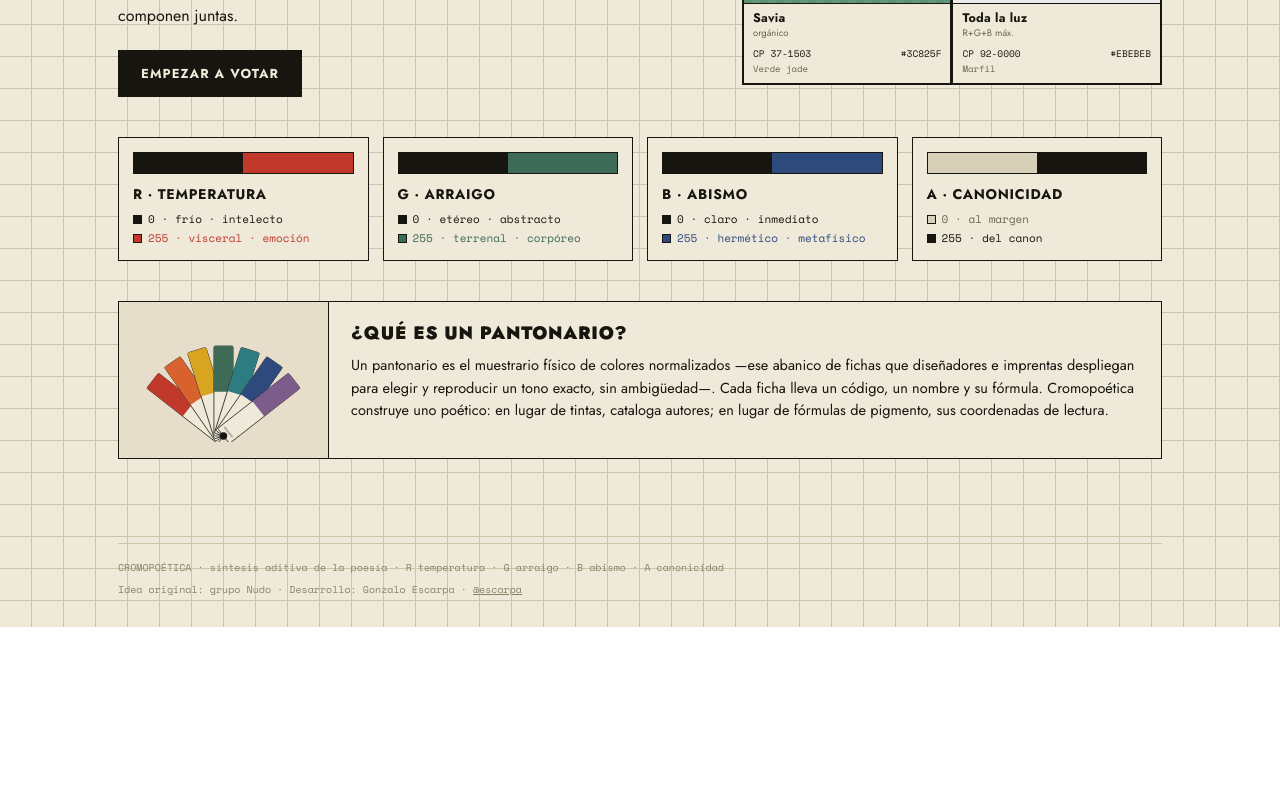
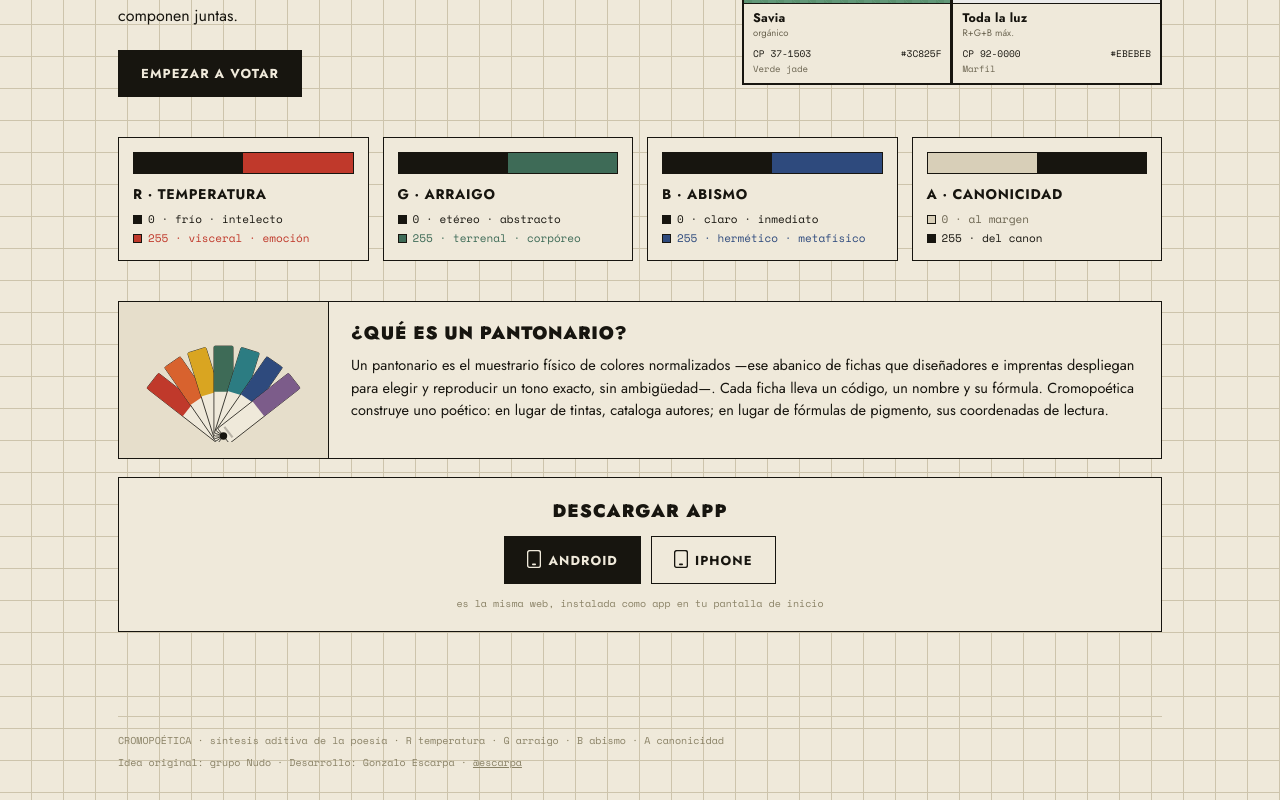
Before and after one commit to gescarpa/cromopoetica, a React (Vite) app: page / in a window 1280 px wide. Shown: the part 391-1191 px from the top of the page. Before the commit the page ends 1018 px from the top, so only its background shows below. Built offline with nearby package versions, Linux system fonts and the light colour scheme.

Commit message:
Update App.jsx

```diff
--- a/src/App.jsx
+++ b/src/App.jsx
@@ -750,7 +750,84 @@ function Intro({ onStart, onStats, total }) {
           </p>
         </div>
       </div>
+
+      <InstallButtons />
     </main>
+  );
+}
+
+/* ---------- botones de instalación (PWA) ---------- */
+function InstallButtons() {
+  const [deferred, setDeferred] = useState(null);
+  const [installed, setInstalled] = useState(false);
+  const [modal, setModal] = useState(null); // 'ios' | 'android'
+
+  useEffect(() => {
+    const onBIP = (e) => { e.preventDefault(); setDeferred(e); };
+    const onInstalled = () => setInstalled(true);
+    window.addEventListener("beforeinstallprompt", onBIP);
+    window.addEventListener("appinstalled", onInstalled);
+    const standalone =
+      (window.matchMedia && window.matchMedia("(display-mode: standalone)").matches) ||
+      window.navigator.standalone === true;
+    if (standalone) setInstalled(true);
+    return () => {
+      window.removeEventListener("beforeinstallprompt", onBIP);
+      window.removeEventListener("appinstalled", onInstalled);
+    };
+  }, []);
+
+  if (installed) return null;
+
+  const onAndroid = async () => {
+    if (deferred) {
+      deferred.prompt();
+      try { await deferred.userChoice; } catch (e) { /* el usuario cerró */ }
+      setDeferred(null);
+    } else {
+      setModal("android");
+    }
+  };
+
+  const Device = ({ c }) => (
+    <svg width="14" height="18" viewBox="0 0 14 18" style={{ marginRight: 7, verticalAlign: "-3px" }}>
+      <rect x="0.6" y="0.6" width="12.8" height="16.8" rx="2.2" fill="none" stroke={c} strokeWidth="1.4" />
+      <rect x="5" y="13.6" width="4" height="1.6" rx="0.8" fill={c} />
+    </svg>
+  );
+
+  return (
+    <div style={{ marginTop: 18, border: `1px solid ${INK}`, background: PAPER, padding: "20px 22px", textAlign: "center" }}>
+      <div style={{ fontFamily: DISP, fontWeight: 900, fontSize: 18, textTransform: "uppercase", letterSpacing: ".06em", marginBottom: 12 }}>Descargar app</div>
+      <div style={{ display: "flex", gap: 10, justifyContent: "center", flexWrap: "wrap" }}>
+        <button onClick={onAndroid} style={BTN}><Device c={PAPER} />Android</button>
+        <button onClick={() => setModal("ios")} style={BTN_GHOST}><Device c={INK} />iPhone</button>
+      </div>
+      <div style={{ fontFamily: MONO, fontSize: 10, color: "#8a8266", marginTop: 12 }}>
+        es la misma web, instalada como app en tu pantalla de inicio
+      </div>
+      {modal && <InstallModal kind={modal} onClose={() => setModal(null)} />}
+    </div>
+  );
+}
+
+function InstallModal({ kind, onClose }) {
+  const steps = kind === "ios"
+    ? ["Abre esta página en Safari.", "Pulsa el botón Compartir (el cuadrado con una flecha hacia arriba).", "Desliza y elige «Añadir a pantalla de inicio».", "Pulsa «Añadir»: el icono aparece en tu pantalla."]
+    : ["Abre el menú de Chrome (los tres puntos ⋮).", "Pulsa «Instalar aplicación» o «Añadir a pantalla de inicio».", "Confirma: el icono aparece en tu pantalla de inicio."];
+  return (
+    <div onClick={onClose} style={{ position: "fixed", inset: 0, background: "rgba(23,21,15,.55)", display: "flex", alignItems: "center", justifyContent: "center", padding: 20, zIndex: 50 }}>
+      <div onClick={(e) => e.stopPropagation()} style={{ maxWidth: 380, width: "100%", background: PAPER, border: `2px solid ${INK}`, padding: "22px 22px 24px" }}>
+        <div style={{ fontFamily: DISP, fontWeight: 900, fontSize: 18, textTransform: "uppercase", letterSpacing: ".04em", marginBottom: 4 }}>
+          Instalar en {kind === "ios" ? "iPhone" : "Android"}
+        </div>
+        <div style={{ fontFamily: MONO, fontSize: 11, color: "#6b6450", marginBottom: 14 }}>añadir a la pantalla de inicio</div>
+        <ol style={{ margin: 0, paddingLeft: 18, fontSize: 14.5, lineHeight: 1.5 }}>
+          {steps.map((s, i) => <li key={i} style={{ marginBottom: 8 }}>{s}</li>)}
+        </ol>
+        <button onClick={onClose} style={{ ...BTN, marginTop: 18, width: "100%" }}>Entendido</button>
+      </div>
+    </div>
   );
 }
 
```
